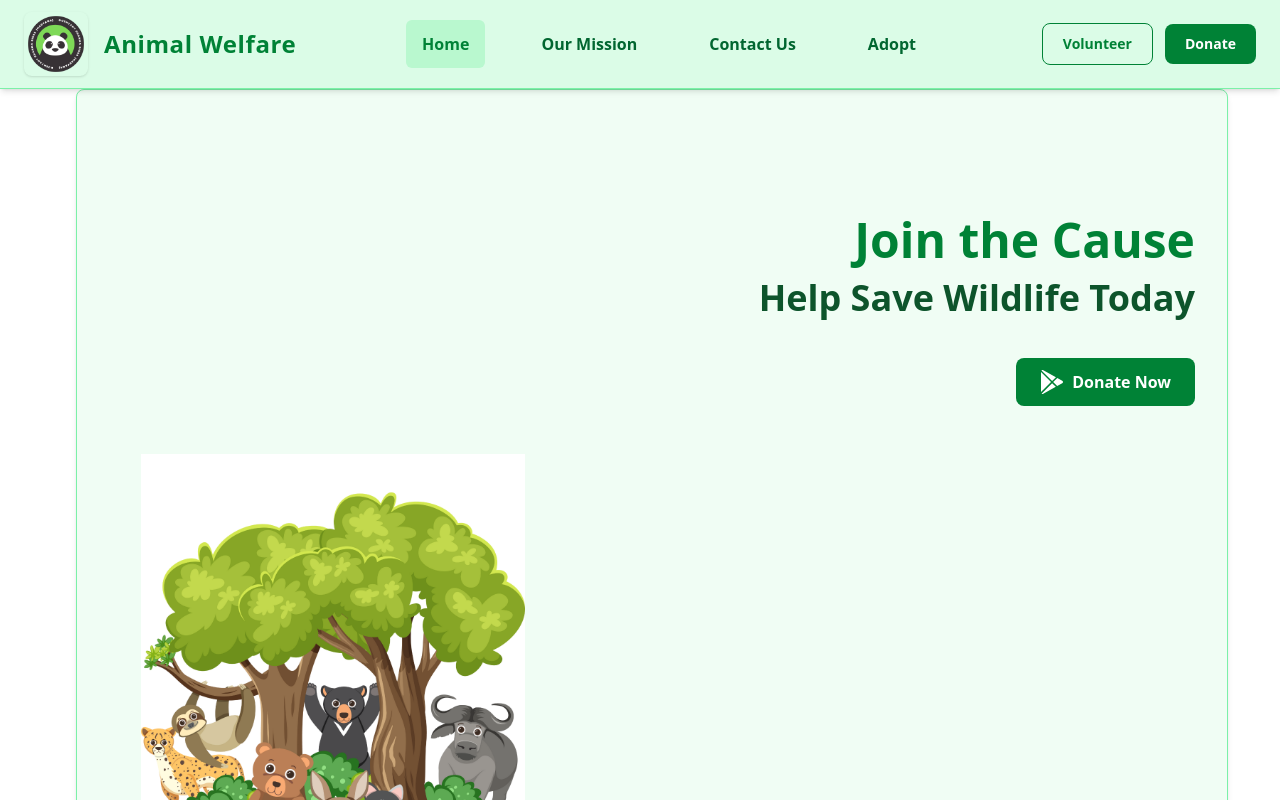
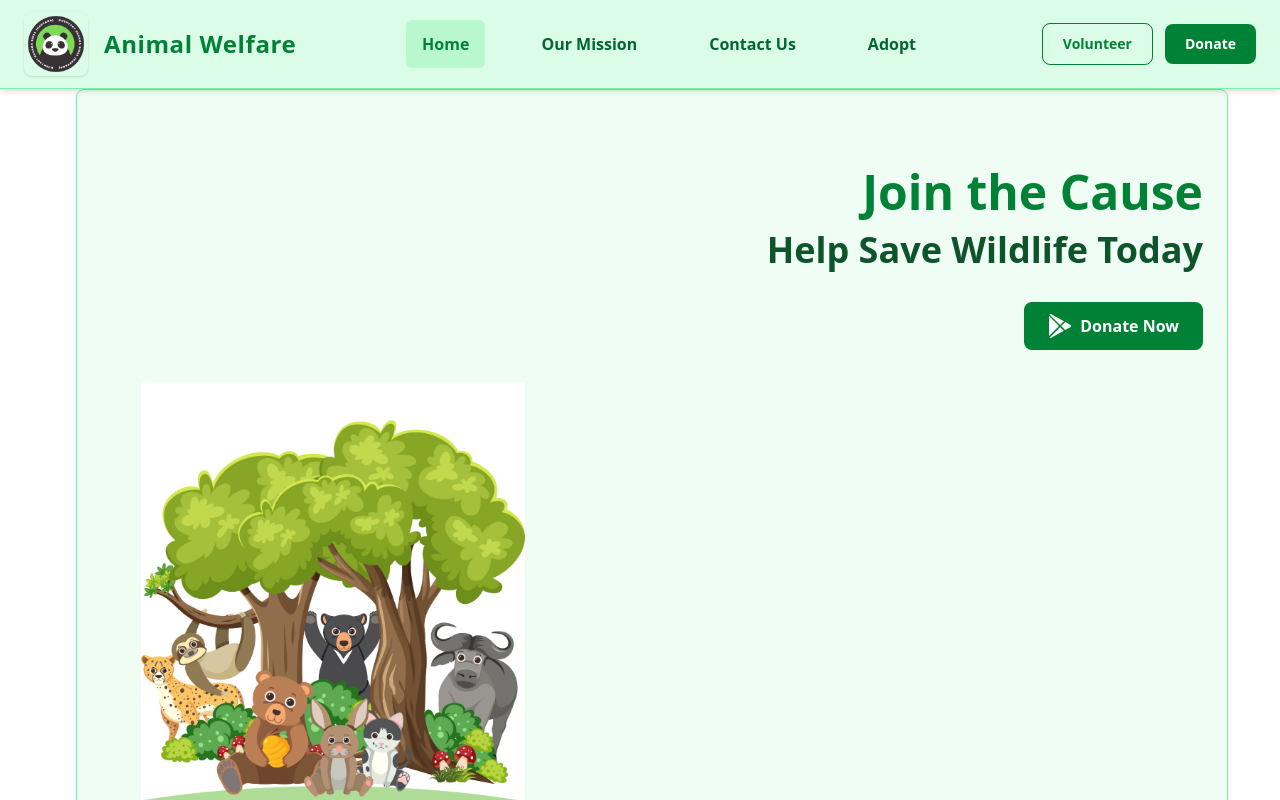
Before and after one commit to dushyantsharma460/Rounting-WildLife, a React (Vite) app: page / in a window 1280 px wide. Shown: the top 800 px of the page. Built offline with nearby package versions, Linux system fonts and the light colour scheme.

Commit message:
Update Home.jsx

```diff
--- a/src/components/Home/Home.jsx
+++ b/src/components/Home/Home.jsx
@@ -5,10 +5,10 @@ export default function Home() {
     return (
         <div className="mx-3 w-full max-w-7xl">
             {/* Hero Section */}
-            <aside className="relative bg-green-50 text-green-900 rounded-lg border border-green-300 overflow-hidden sm:mx-16 mx-2 sm:py-20 py-4 shadow-md min-h-[600px] sm:min-h-[700px]">
-                <div className="relative z-10 max-w-screen-xl px-1 pt-2 sm:pt-10 pb-8 sm:pb-12 mx-auto sm:px-6 lg:px-8">
+            <aside className="relative bg-green-50 text-green-900 rounded-lg border border-green-300 overflow-hidden sm:mx-16 mx-2 sm:py-12 py-2 shadow-md min-h-[600px] sm:min-h-[650px]">
+                <div className="relative z-10 max-w-screen-xl px-2 pt-2 sm:pt-6 pb-6 sm:pb-8 mx-auto sm:px-4 lg:px-6">
                     {/* Text block - hidden on mobile */}
-                    <div className="hidden sm:block max-w-xl space-y-8 text-right ml-auto">
+                    <div className="hidden sm:block max-w-xl space-y-6 text-right ml-auto">
                         <h2 className="text-4xl sm:text-5xl font-extrabold text-green-700 leading-tight">
                             Join the Cause
                             <span className="block text-green-900 text-3xl sm:text-4xl mt-2">
@@ -18,7 +18,7 @@ export default function Home() {
                     </div>
 
                     {/* Donate button - always visible */}
-                    <div className="mt-6 sm:mt-10 text-center sm:text-right sm:ml-auto">
+                    <div className="mt-4 sm:mt-8 text-center sm:text-right sm:ml-auto">
                         <Link
                             to="/donate"
                             className="inline-flex items-center px-6 py-3 text-white font-semibold bg-green-700 rounded-lg hover:bg-green-800 transition duration-300"
```
